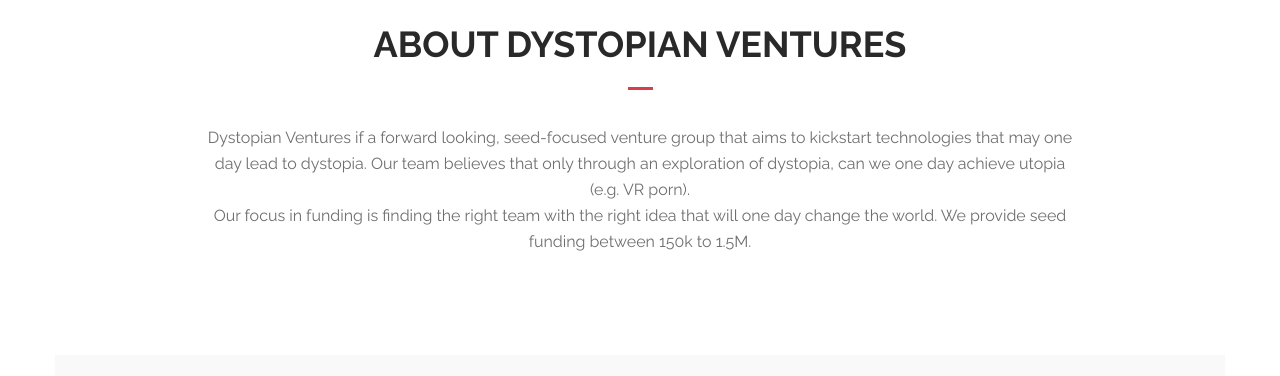
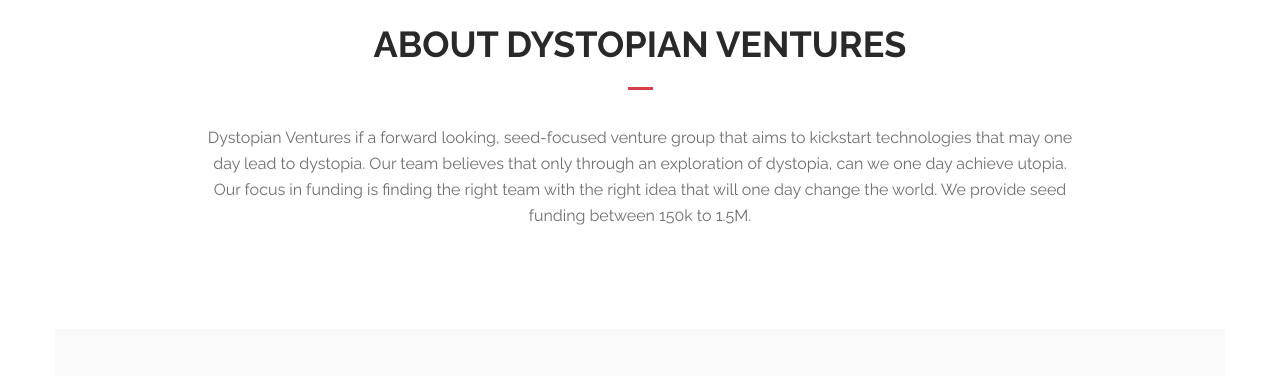
Before and after one commit to jbachman10/DystopianVentures, a plain HTML site: page index.html in a window 1280 px wide. Shown: the part 920-1296 px from the top of the page. Drawn offline with Linux system fonts and the light colour scheme; some packages are replaced by stand-ins of ours.

Commit message:
Update index.html

```diff
--- a/index.html
+++ b/index.html
@@ -313,7 +313,7 @@
 				<div class="container">
 					<div class="theme-title">
 						<h2>ABOUT DYSTOPIAN VENTURES</h2>
-						<p>Dystopian Ventures if a forward looking, seed-focused venture group that aims to kickstart technologies that may one day lead to dystopia. Our team believes that only through an exploration of dystopia, can we one day achieve utopia (e.g. VR porn).
+						<p>Dystopian Ventures if a forward looking, seed-focused venture group that aims to kickstart technologies that may one day lead to dystopia. Our team believes that only through an exploration of dystopia, can we one day achieve utopia.
                         <br> Our focus in funding is finding the right team with the right idea that will one day change the world. We provide seed funding between 150k to 1.5M. </p>
 					</div> <!-- /.theme-title -->
 
```
